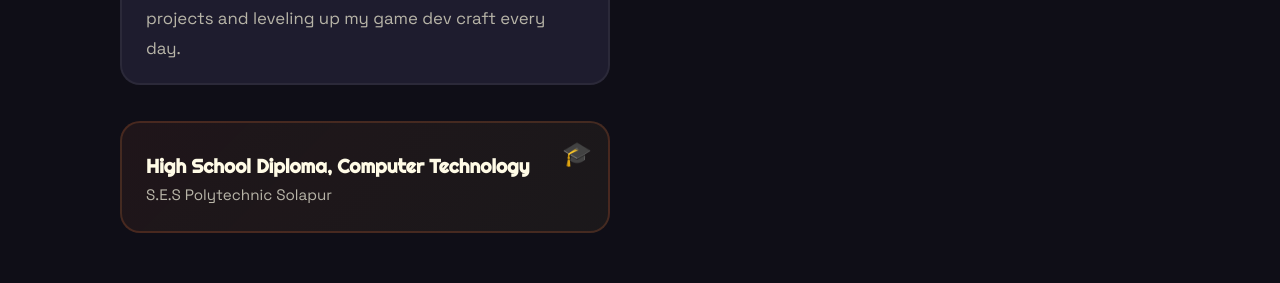
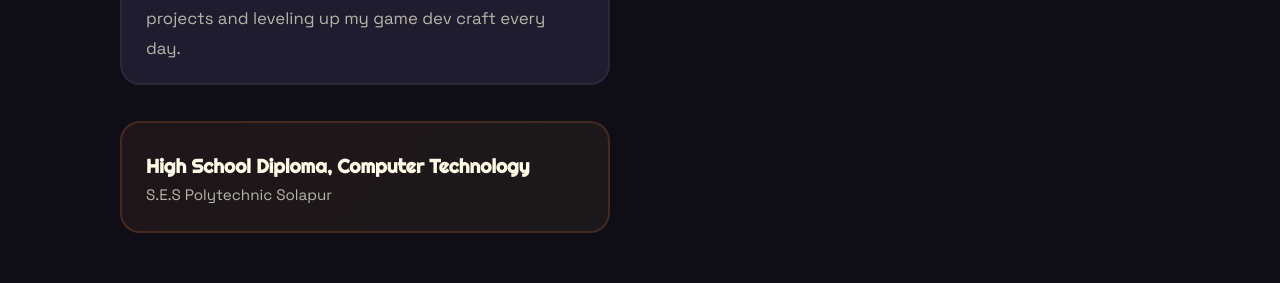
Before and after one commit to Adwait-More/Portfoilo, a React app: page / in a window 1280 px wide. Shown: the part 1684-1967 px from the top of the page. Built offline with nearby package versions, Linux system fonts and the light colour scheme; the HTML template or start-up script is replaced by a standard one.

Commit message:
small portfoilio changes

```diff
--- a/src/components/GameMode/gameLogic.js
+++ b/src/components/GameMode/gameLogic.js
@@ -557,9 +557,9 @@ export const initGame = (container) => {
         `;
 
         const contactItems = [
-          { label: `📧  ${d.email}`, href: `mailto:${d.email}` },
-          { label: `🔗  GitHub`, href: d.socials.github },
-          { label: `🔗  LinkedIn`, href: d.socials.linkedin },
+          { label: `${d.email}`, href: `mailto:${d.email}` },
+          { label: `GitHub`, href: d.socials.github },
+          { label: `LinkedIn`, href: d.socials.linkedin },
         ];
         contactItems.forEach(item => {
           const a = document.createElement('a');
--- a/src/components/NormalMode/NormalMode.css
+++ b/src/components/NormalMode/NormalMode.css
@@ -556,14 +556,7 @@
   overflow: hidden;
 }
 
-/* Retro badge */
-.nm-edu-card::before {
-  content: '🎓';
-  position: absolute;
-  top: 12px;
-  right: 16px;
-  font-size: 1.5rem;
-}
+/* Retro badge removed */
 
 .nm-edu-card:hover {
   border-color: var(--retro-orange);
```
